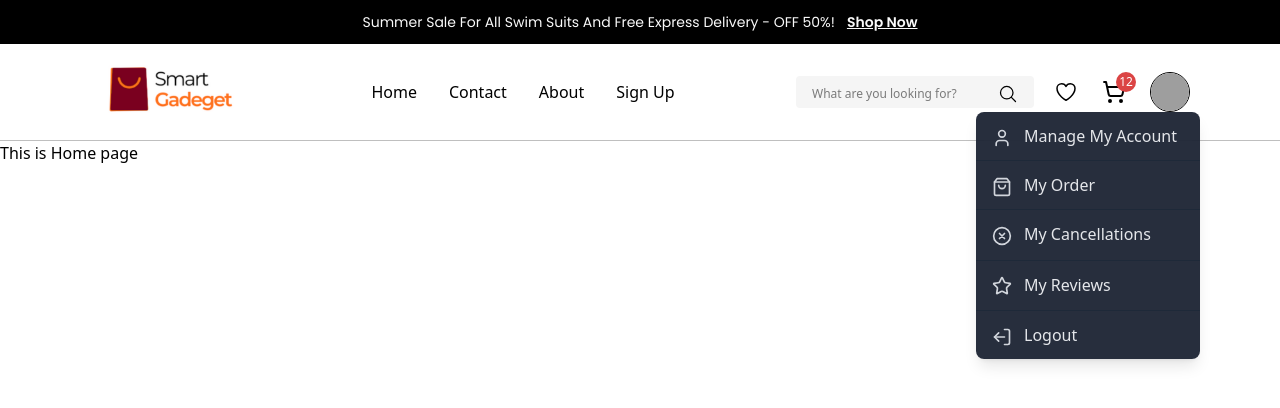
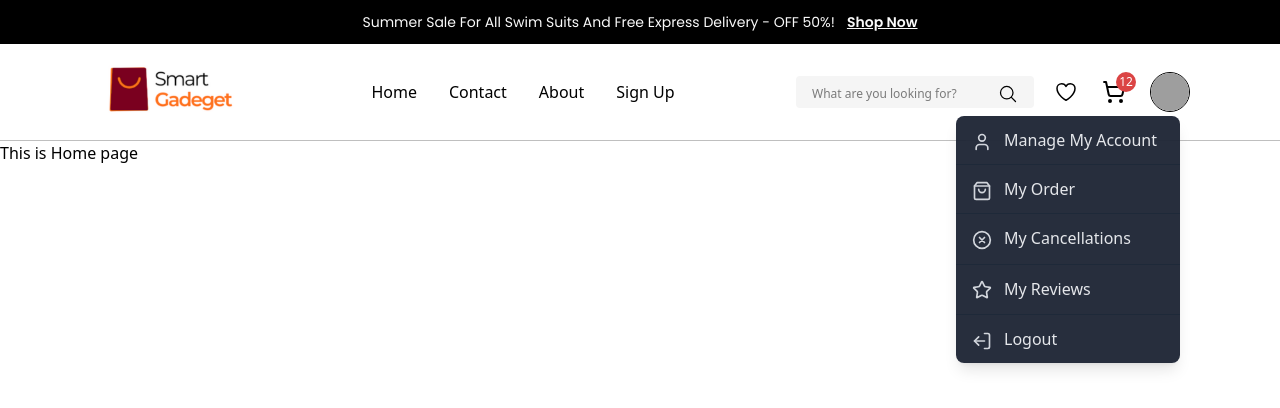
Before and after one commit to nayemalways/SmartGadegets, a React (Vite) app in the folder client/: page / in a window 1280 px wide. Both pictures are taken after a click on the element 1170 px from the left and 92 px from the top of the page. Shown: the top 408 px of the page. Built offline with nearby package versions, Linux system fonts and the light colour scheme; grey boxes are pictures that could not be loaded.

Commit message:
Reposive Dropdown for all devices

```diff
--- a/client/src/components/Dropdown.jsx
+++ b/client/src/components/Dropdown.jsx
@@ -28,10 +28,10 @@ const Dropdown = () => {
     return (
 
             <div>
-              <div ref={dropdownRef} className='w-10 h-10 border rounded-full flex justify-center items-center overflow-hidden cursor-pointer' onClick={dropdownHandler}>
+              <div ref={dropdownRef} className='w-7 md:w-10 md:h-10 border rounded-full flex justify-center items-center overflow-hidden cursor-pointer' onClick={dropdownHandler}>
                 <img className='w-full' src="https://i.pravatar.cc/30" alt="Profile_Icon" />
               </div>
-               <ul className={`absolute right-20 w-56 overflow-hidden rounded-lg bg-gray-900/90 backdrop-blur-xl shadow-lg duration-300 ${dropdownOpen ? "opacity-100":"opacity-0"}`}>
+               <ul className={`w-56 absolute mt-1 right-1 md:right-15 lg:right-10 xl:right-25 overflow-hidden rounded-lg bg-gray-900/90 backdrop-blur-xl shadow-lg duration-300 ${dropdownOpen ? "opacity-100":"opacity-0"}`}>
                   <li className='hover:bg-gray-800 px-4 py-3 space-x-3 border-b border-gray-800'>
                     <svg
                       className="inline w-5 text-gray-300"
```
